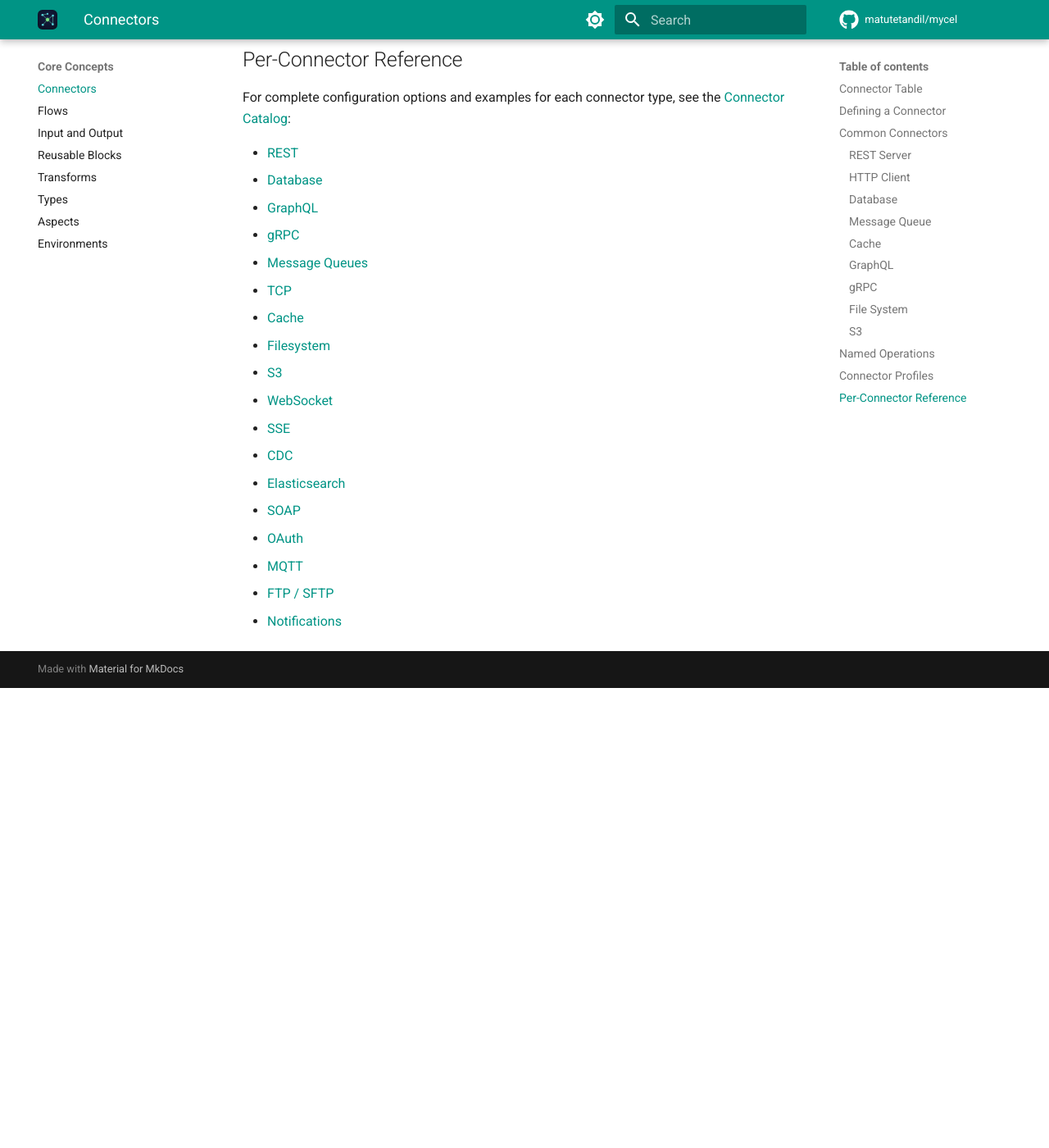
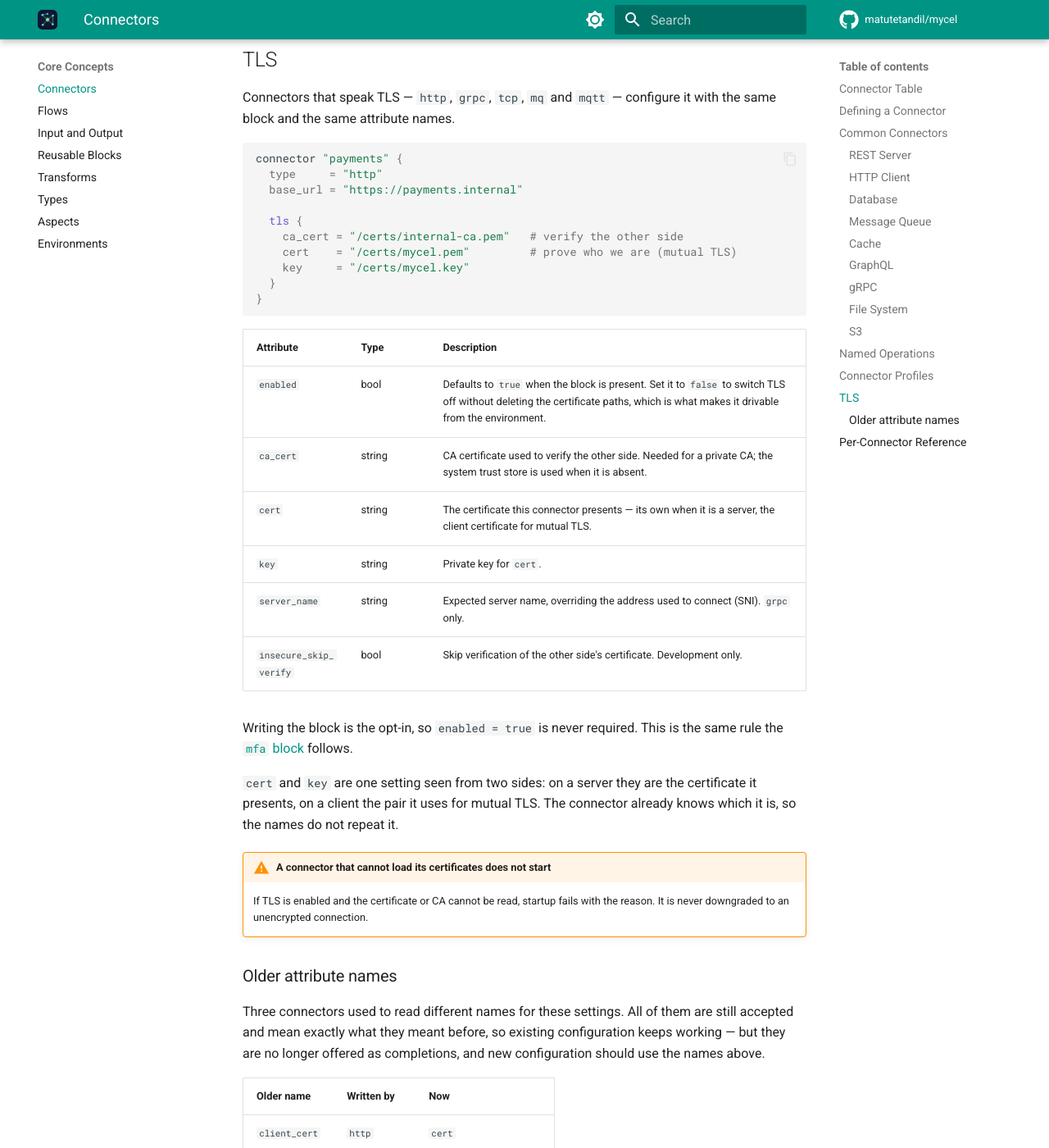
Before and after one commit to matutetandil/mycel, an MkDocs documentation site: the page built from docs/core-concepts/connectors.md, in a window 1280 px wide and 1400 px high, scrolled down 8740 px. Shown: the whole window at 82% size. Built offline with MkDocs 1.6.1 and Material for MkDocs 9.7.7, drawn with Linux system fonts in a browser that asks for light colours; comment, search, counter and statistics services are not loaded; before the commit the page ends 9579 px from its top, so only the background shows below that; some of the changed text lies outside the part shown.

Commit message:
Document the tls block once, for every connector that speaks it
It appeared in five pages in three different vocabularies, and the two
names shown for MQTT, ca and insecure, were never accepted by anything, so
that block was a parse error in both pages that carried it.

The new section in the connectors page carries the attribute list, the rule
that writing the block enables TLS, why cert and key are one setting seen
from two sides, and a table mapping each older name to its canonical one.
The per-connector pages link to it rather than repeating it. Every
documented block containing tls was run through the parser.

````diff
--- a/docs/core-concepts/connectors.md
+++ b/docs/core-concepts/connectors.md
@@ -392,6 +392,63 @@ exist. `fallback` lists profiles to try, in order, when the selected one fails.
 
 See the [profiles example](https://github.com/matutetandil/mycel/tree/main/examples/profiles) for details.
 
+## TLS
+
+Connectors that speak TLS — `http`, `grpc`, `tcp`, `mq` and `mqtt` — configure it
+with the same block and the same attribute names.
+
+```hcl
+connector "payments" {
+  type     = "http"
+  base_url = "https://payments.internal"
+
+  tls {
+    ca_cert = "/certs/internal-ca.pem"   # verify the other side
+    cert    = "/certs/mycel.pem"         # prove who we are (mutual TLS)
+    key     = "/certs/mycel.key"
+  }
+}
+```
+
+| Attribute | Type | Description |
+|---|---|---|
+| `enabled` | bool | Defaults to `true` when the block is present. Set it to `false` to switch TLS off without deleting the certificate paths, which is what makes it drivable from the environment. |
+| `ca_cert` | string | CA certificate used to verify the other side. Needed for a private CA; the system trust store is used when it is absent. |
+| `cert` | string | The certificate this connector presents — its own when it is a server, the client certificate for mutual TLS. |
+| `key` | string | Private key for `cert`. |
+| `server_name` | string | Expected server name, overriding the address used to connect (SNI). `grpc` only. |
+| `insecure_skip_verify` | bool | Skip verification of the other side's certificate. Development only. |
+
+Writing the block is the opt-in, so `enabled = true` is never required. This is
+the same rule the [`mfa` block](../guides/auth.md) follows.
+
+`cert` and `key` are one setting seen from two sides: on a server they are the
+certificate it presents, on a client the pair it uses for mutual TLS. The
+connector already knows which it is, so the names do not repeat it.
+
+!!! warning "A connector that cannot load its certificates does not start"
+    If TLS is enabled and the certificate or CA cannot be read, startup fails
+    with the reason. It is never downgraded to an unencrypted connection.
+
+### Older attribute names
+
+Three connectors used to read different names for these settings. All of them
+are still accepted and mean exactly what they meant before, so existing
+configuration keeps working — but they are no longer offered as completions, and
+new configuration should use the names above.
+
+| Older name | Written by | Now |
+|---|---|---|
+| `client_cert` | `http` | `cert` |
+| `client_key` | `http` | `key` |
+| `cert_file` | `grpc` | `cert` |
+| `key_file` | `grpc` | `key` |
+| `ca_file` | `grpc` | `ca_cert` |
+| `skip_verify` | `grpc` | `insecure_skip_verify` |
+
+Writing both spellings of one setting in the same block is an error rather than
+a silent choice between them.
+
 ## Per-Connector Reference
 
 For complete configuration options and examples for each connector type, see the [Connector Catalog](../connectors/):
````
Also changed, not shown: CHANGELOG.md (+15 -0 lines), docs/connectors/grpc.md (+10 -4 lines), docs/connectors/message-queues.md (+7 -7 lines), docs/connectors/mqtt.md (+9 -8 lines), docs/connectors/rest.md (+8 -6 lines), docs/reference/configuration.md (+5 -7 lines).
